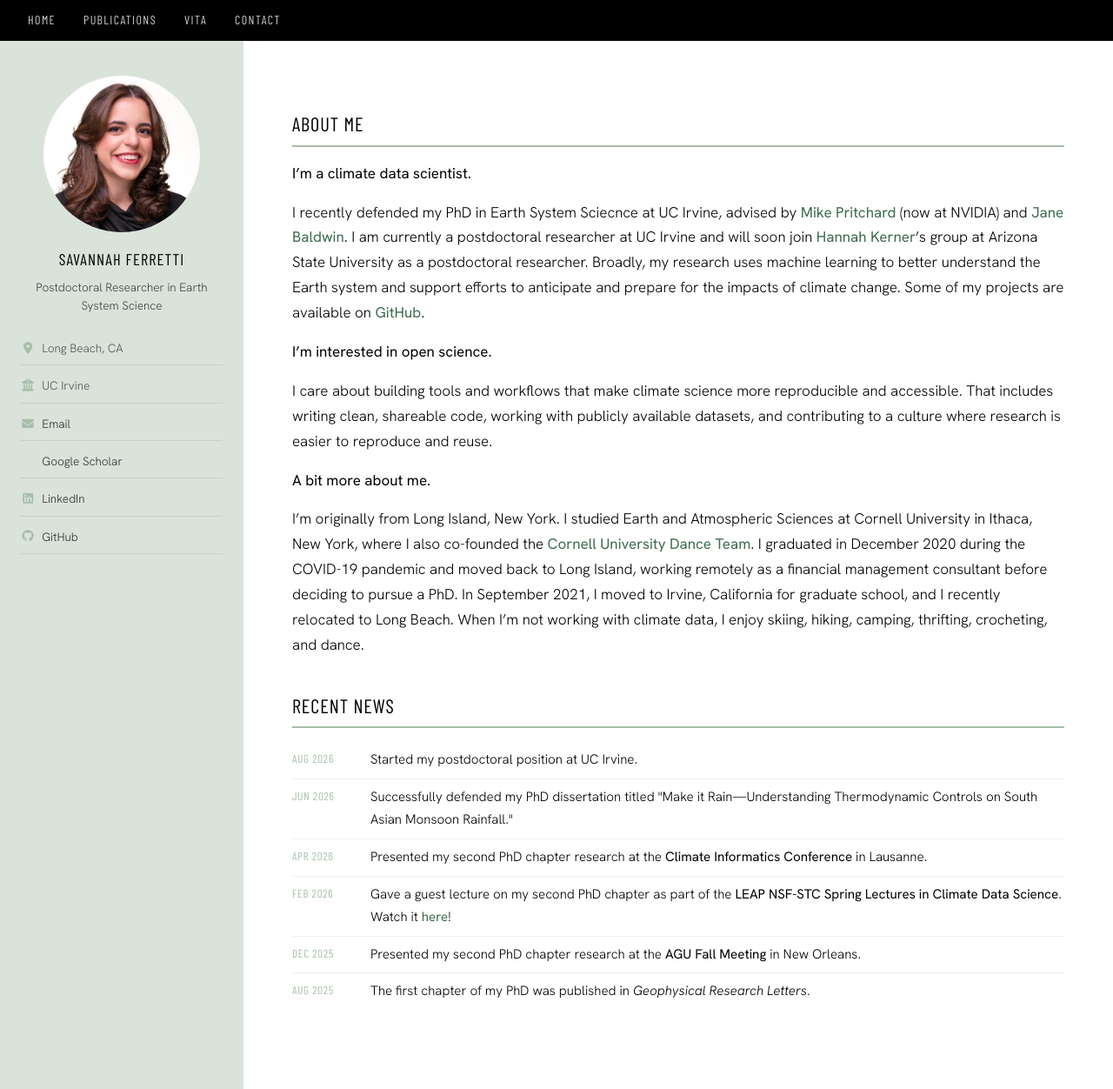
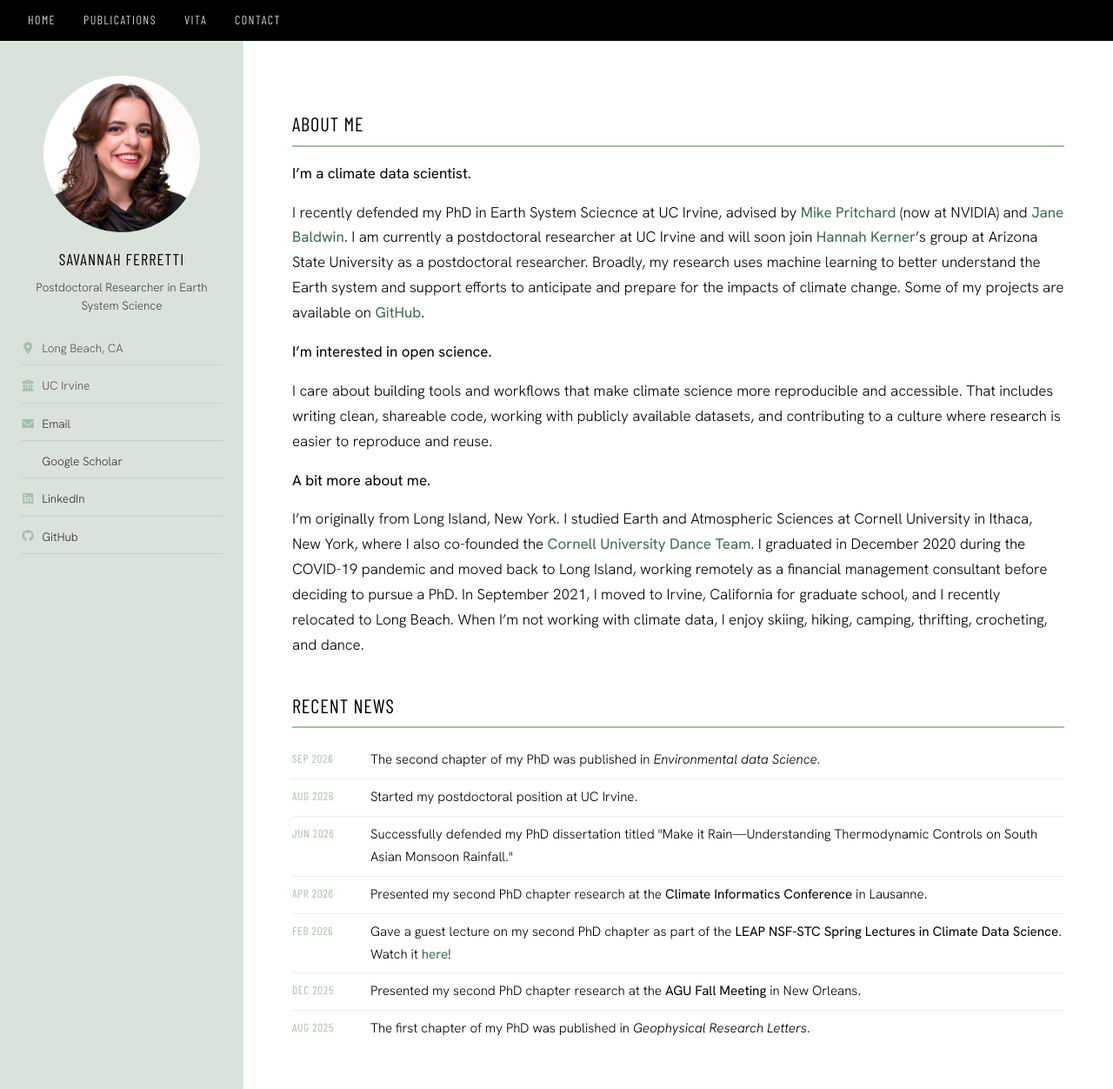
Before and after one commit to savannahferretti/savannahferretti.github.io, a Jekyll site: the page built from pages/index.md, in a window 1280 px wide and 1252 px high. Shown: the whole window at 87% size. Built offline with Jekyll 4.4.1, drawn with Linux system fonts in a browser that asks for light colours; a style sheet for code colours, icons or effects is not loaded.

Commit message:
Add recent news about PhD publication

```diff
--- a/pages/index.md
+++ b/pages/index.md
@@ -23,6 +23,10 @@ I’m originally from Long Island, New York. I studied Earth and Atmospheric Sci
 
 <table class="news-table">
   <tr>
+    <td>Sep 2026</td>
+    <td>The second chapter of my PhD was published in <i>Environmental data Science</i>.</td>
+  </tr>
+  <tr>
     <td>Aug 2026</td>
     <td>Started my postdoctoral position at UC Irvine.</td>
   </tr>
```
